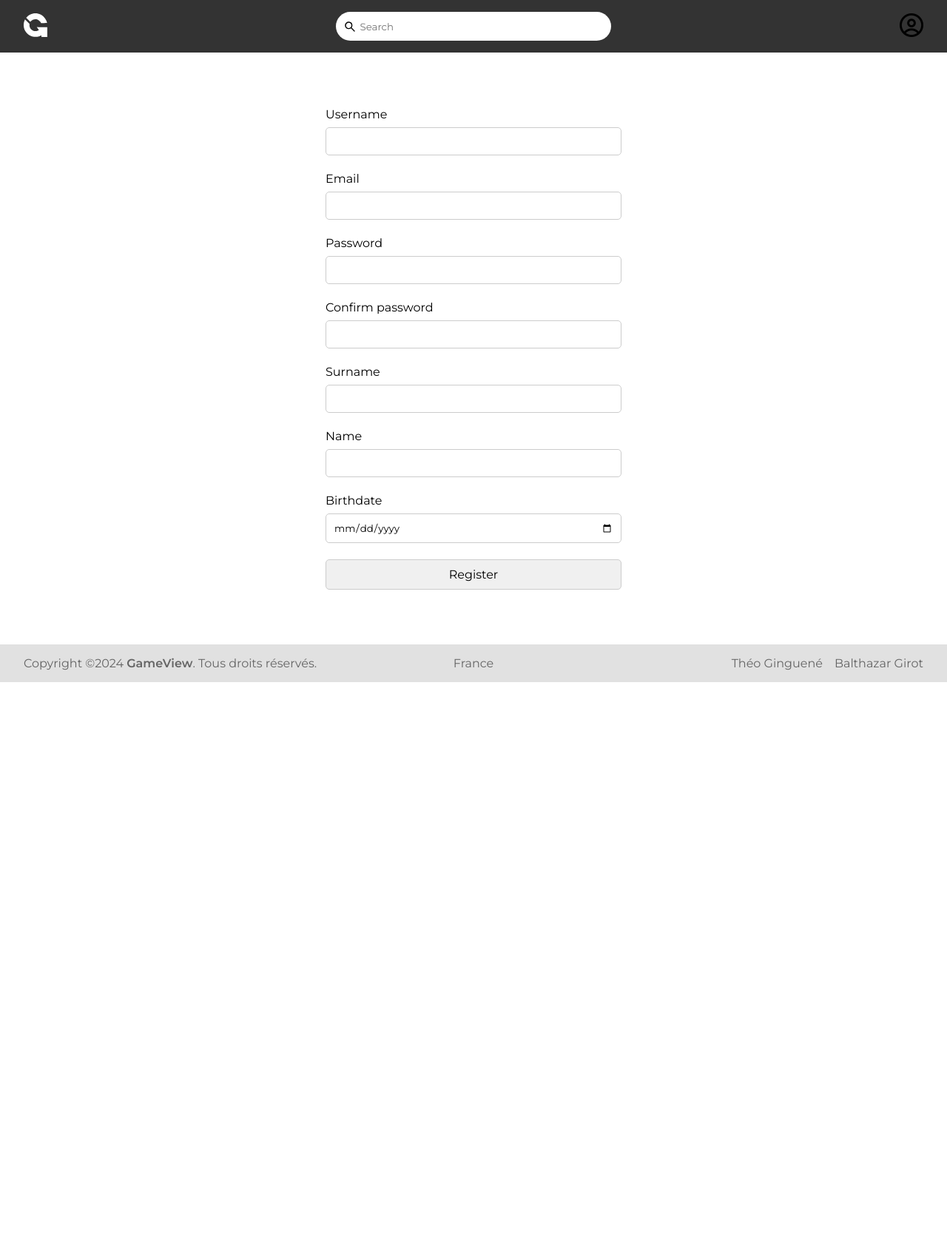
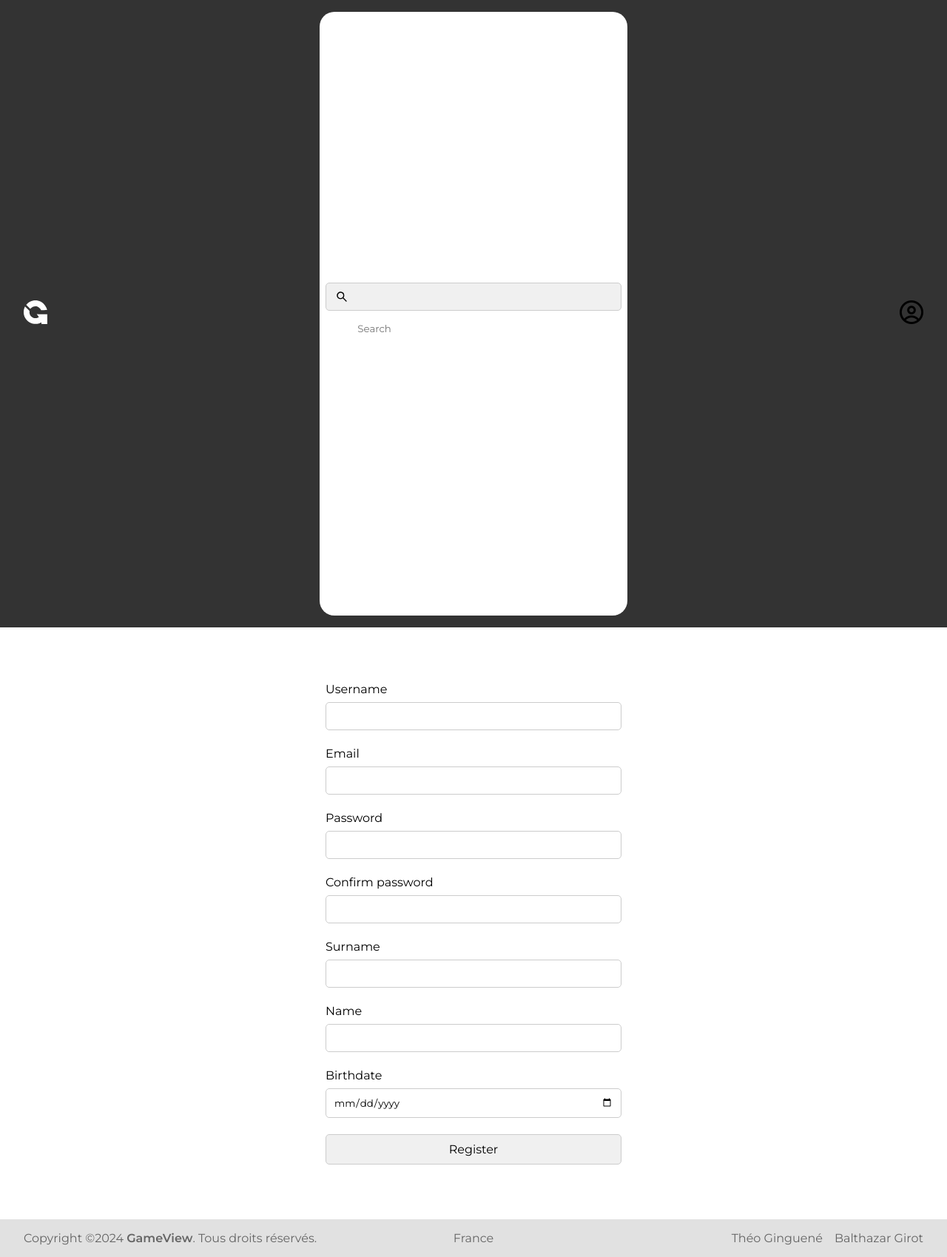
Before and after one commit to Oetgin/gameview, a PHP site: page /src/pages/register.php in a window 1280 px wide. Shown: the whole page at 74% size. Before the commit the page ends 922 px from the top, so only its background shows below. Run offline with PHP 8.4, Linux system fonts and the light colour scheme; style sheets or scripts are compiled from the project's sources; some web fonts are replaced.

Commit message:
Search wip

```diff
--- a/src/static/header.php
+++ b/src/static/header.php
@@ -9,8 +9,12 @@ function includeHeader() {
             </a>
         </div>
         <div class="search-bar">
-            <img src="/assets/icons/search.svg" alt="search">
-            <input type="text" placeholder="Search">
+            <form action="/src/pages/search.php" method="get">
+                <button type="submit">
+                    <img src="/assets/icons/search.svg" alt="search">
+                </button>
+                <input type="text" name="search" placeholder="Search">
+            </form>
         </div>
         <div class="user">
             <a href="' . profileLink() . '">
--- a/src/styles/components/_header-style.scss
+++ b/src/styles/components/_header-style.scss
@@ -20,6 +20,21 @@ header {
         align-items: center;
         justify-content: space-between;
 
+        form {
+            display: flex;
+            align-items: center;
+
+            button {
+                display: flex;
+                flex-direction: column;
+                justify-content: center;
+
+                img {
+                    height: 1em;
+                    padding: 0 0.2em;
+                }
+            }
+
             input {
                 border: none;
                 outline: none;
@@ -27,10 +42,6 @@ header {
                 width: 25em;
                 font-family: 'Montserrat', sans-serif;
             }
-
-        img {
-            height: 1em;
-            padding: 0 0.2em;
         }
     }
 }
--- a/src/styles/style.css
+++ b/src/styles/style.css
@@ -28,16 +28,25 @@ header .search-bar {
   align-items: center;
   justify-content: space-between;
 }
-header .search-bar input {
+header .search-bar form {
+  display: flex;
+  align-items: center;
+}
+header .search-bar form button {
+  display: flex;
+  flex-direction: column;
+  justify-content: center;
+}
+header .search-bar form button img {
+  height: 1em;
+  padding: 0 0.2em;
+}
+header .search-bar form input {
   border: none;
   outline: none;
   height: 1.75em;
   width: 25em;
   font-family: "Montserrat", sans-serif;
-}
-header .search-bar img {
-  height: 1em;
-  padding: 0 0.2em;
 }
 
 body {
```
Also changed, not shown: src/pages/search.php (added, +52 -0 lines), 1 other file. Lines whose indentation alone changed are shown as unchanged.
